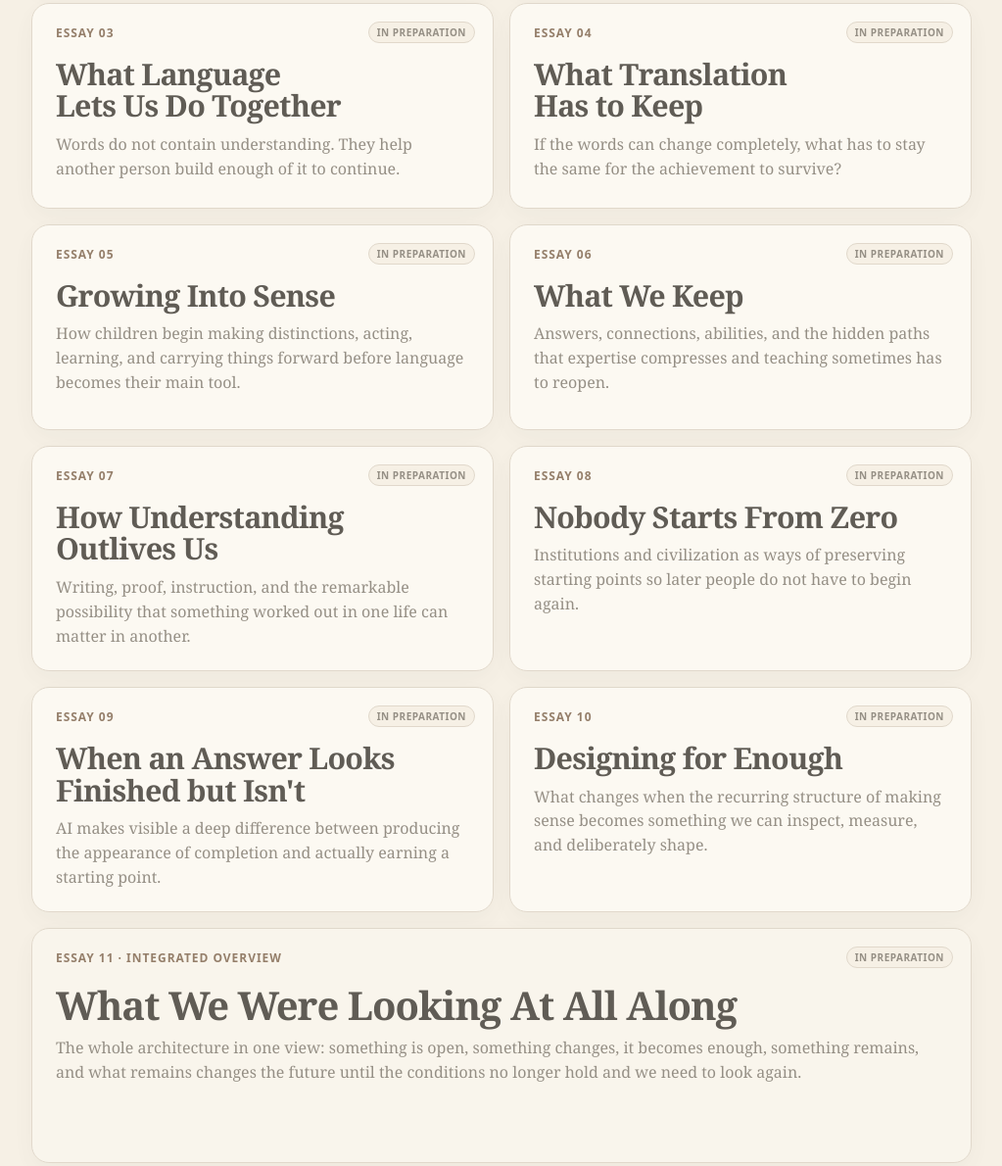
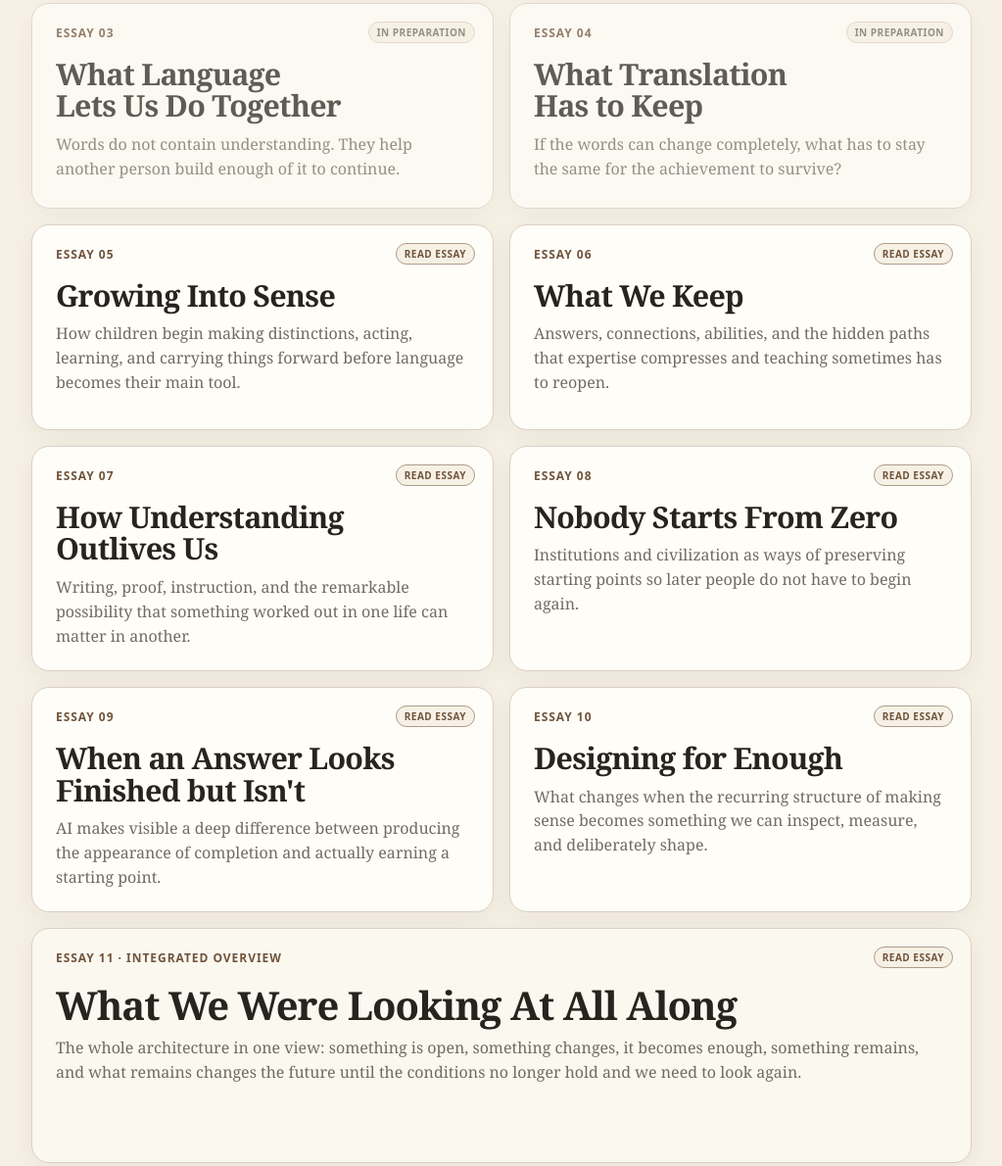
Before and after one commit to TitanicParker/TitanicParker.github.io, a plain HTML site: page making-sense-together/essays.html in a window 1280 px wide. Shown: the part 1056-2246 px from the top of the page at 98% size, without its empty margins (128-1151 px from the left). Drawn offline with Linux system fonts and the light colour scheme; no server answers.

Commit message:
Activate Fresh chapters 5-11 on public essays page

```diff
--- a/making-sense-together/essays.html
+++ b/making-sense-together/essays.html
@@ -107,38 +107,38 @@ h1{margin:0 0 18px;font-size:clamp(2.8rem,7vw,5.8rem);line-height:.94;letter-spa
       <h2>What Translation Has to Keep</h2>
       <p>If the words can change completely, what has to stay the same for the achievement to survive?</p>
     </a>
-    <a class="essay-card pending" data-file="essays/05-growing-into-sense.md" href="index.html?file=essays/05-growing-into-sense.md">
-      <span class="essay-num">Essay 05</span><span class="status">In preparation</span>
+    <a class="essay-card available" href="fresh.html#chapter-5-growing-into-sense-section">
+      <span class="essay-num">Essay 05</span><span class="status">Read essay</span>
       <h2>Growing Into Sense</h2>
       <p>How children begin making distinctions, acting, learning, and carrying things forward before language becomes their main tool.</p>
     </a>
-    <a class="essay-card pending" data-file="essays/06-what-we-keep.md" href="index.html?file=essays/06-what-we-keep.md">
-      <span class="essay-num">Essay 06</span><span class="status">In preparation</span>
+    <a class="essay-card available" href="fresh.html#chapter-6-what-we-keep-section">
+      <span class="essay-num">Essay 06</span><span class="status">Read essay</span>
       <h2>What We Keep</h2>
       <p>Answers, connections, abilities, and the hidden paths that expertise compresses and teaching sometimes has to reopen.</p>
     </a>
-    <a class="essay-card pending" data-file="essays/07-how-understanding-outlives-us.md" href="index.html?file=essays/07-how-understanding-outlives-us.md">
-      <span class="essay-num">Essay 07</span><span class="status">In preparation</span>
+    <a class="essay-card available" href="fresh.html#chapter-7-how-understanding-outlives-us-section">
+      <span class="essay-num">Essay 07</span><span class="status">Read essay</span>
       <h2>How Understanding Outlives Us</h2>
       <p>Writing, proof, instruction, and the remarkable possibility that something worked out in one life can matter in another.</p>
     </a>
-    <a class="essay-card pending" data-file="essays/08-nobody-starts-from-zero.md" href="index.html?file=essays/08-nobody-starts-from-zero.md">
-      <span class="essay-num">Essay 08</span><span class="status">In preparation</span>
+    <a class="essay-card available" href="fresh.html#chapter-8-nobody-starts-from-zero-section">
+      <span class="essay-num">Essay 08</span><span class="status">Read essay</span>
       <h2>Nobody Starts From Zero</h2>
       <p>Institutions and civilization as ways of preserving starting points so later people do not have to begin again.</p>
     </a>
-    <a class="essay-card pending" data-file="essays/09-when-an-answer-looks-finished-but-isnt.md" href="index.html?file=essays/09-when-an-answer-looks-finished-but-isnt.md">
-      <span class="essay-num">Essay 09</span><span class="status">In preparation</span>
+    <a class="essay-card available" href="fresh.html#chapter-9-when-an-answer-looks-finished-but-isnt-section">
+      <span class="essay-num">Essay 09</span><span class="status">Read essay</span>
       <h2>When an Answer Looks Finished but Isn't</h2>
       <p>AI makes visible a deep difference between producing the appearance of completion and actually earning a starting point.</p>
     </a>
-    <a class="essay-card pending" data-file="essays/10-designing-for-enough.md" href="index.html?file=essays/10-designing-for-enough.md">
-      <span class="essay-num">Essay 10</span><span class="status">In preparation</span>
+    <a class="essay-card available" href="fresh.html#chapter-10-designing-for-enough-section">
+      <span class="essay-num">Essay 10</span><span class="status">Read essay</span>
       <h2>Designing for Enough</h2>
       <p>What changes when the recurring structure of making sense becomes something we can inspect, measure, and deliberately shape.</p>
     </a>
-    <a class="essay-card pending final-card" data-file="essays/11-what-we-were-looking-at-all-along.md" href="index.html?file=essays/11-what-we-were-looking-at-all-along.md">
-      <span class="essay-num">Essay 11 · Integrated overview</span><span class="status">In preparation</span>
+    <a class="essay-card available final-card" href="fresh.html#chapter-11-what-we-were-looking-at-all-along-section">
+      <span class="essay-num">Essay 11 · Integrated overview</span><span class="status">Read essay</span>
       <h2>What We Were Looking At All Along</h2>
       <p>The whole architecture in one view: something is open, something changes, it becomes enough, something remains, and what remains changes the future until the conditions no longer hold and we need to look again.</p>
     </a>
```
